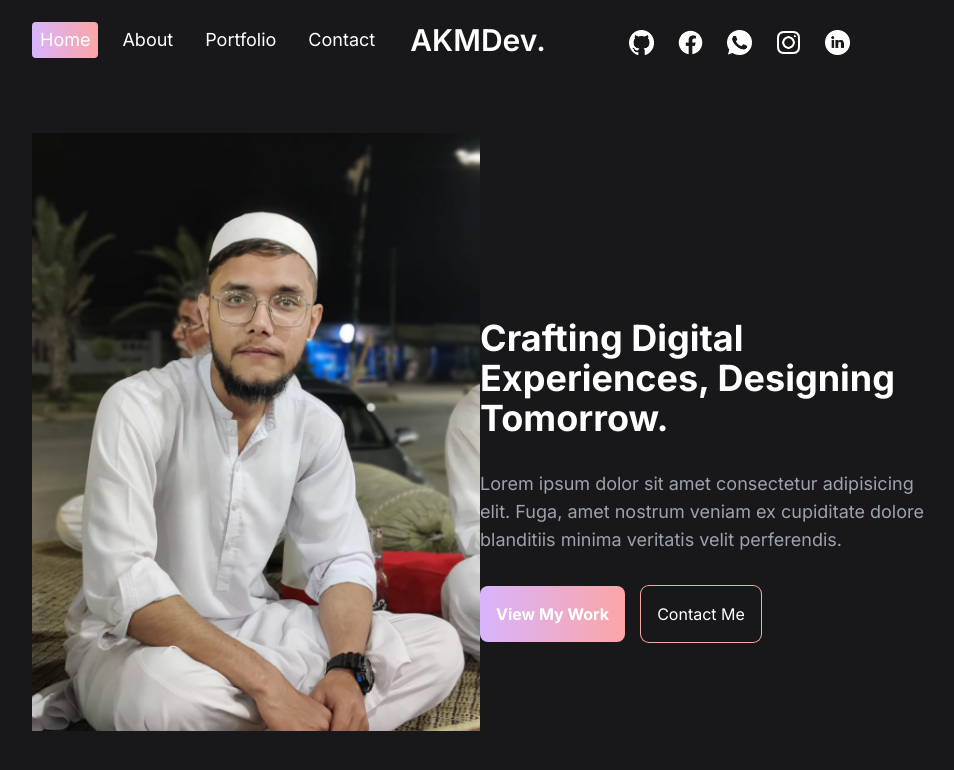
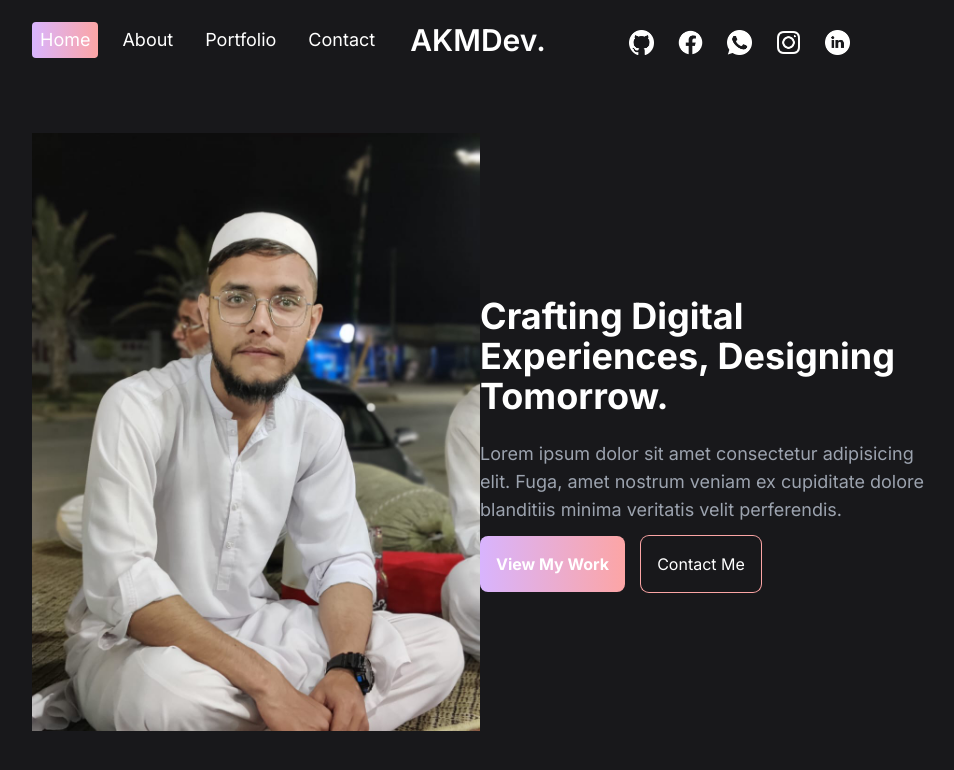
Before and after one commit to Amrkhwazir/My-Nextjs-Portfolio, a Next.js app: page / in a window 1280 px wide. Shown: the top 770 px of the page, without its empty margins (160-1114 px from the left). Built offline with nearby package versions, Linux system fonts and the light colour scheme.

Commit message:
alignment adjust

```diff
--- a/src/app/page.jsx
+++ b/src/app/page.jsx
@@ -6,19 +6,19 @@ const Homepage = () => {
 
   return (
     <motion.div className="h-full" initial={{y: "-200vh"}} animate={{y: "0%"}} transition={{duration: 1.2}}>
-    <div className="h-full overflow-scroll md:overflow-hidden lg:overflow-hidden flex flex-col lg:flex-row px-4 sm:px-8 md:px-12 lg:px-20 xl:px-48">
+    <div className="h-full flex flex-col lg:flex-row px-4 sm:px-8 md:px-12 lg:px-20 xl:px-48">
     {/* IMAGE CONTAINER */}
     <div className="h-1/2 lg:h-full lg:w-1/2 relative">
       <Image src="/hero.jpg" alt="" fill className="object-contain"/>
     </div>
     {/* TEXT CONTAINER */}
-    <div className=" h-1/2 pt-24 lg:h-full lg:w-1/2 flex flex-col gap-8 item-center justify-center">
+    <div className=" h-1/2 pt-6 lg:h-full lg:w-1/2 flex flex-col gap-8 item-center justify-center">
     {/* TITLE CONTAINER */}
-    <h1 className="text-3xl text-white  md:text-4xl font-bold">Crafting Digital Experiences, Designing Tomorrow.</h1>
+    <h1 className="text-2xl text-white  md:text-4xl font-bold">Crafting Digital Experiences, Designing Tomorrow.</h1>
     {/* DESC */}
-    <p className="md:text-lg text-gray-400">Lorem ipsum dolor sit amet consectetur adipisicing elit. Fuga, amet nostrum veniam ex cupiditate dolore blanditiis minima veritatis velit perferendis.</p>
+    <p className="-mt-2 md:text-lg text-gray-400">Lorem ipsum dolor sit amet consectetur adipisicing elit. Fuga, amet nostrum veniam ex cupiditate dolore blanditiis minima veritatis velit perferendis.</p>
     {/* BUTTONS   */}
-    <div className="w-full flex gap-4 pb-4 md:pb-0 lg:pb-0">
+    <div className="w-full flex gap-4 -mt-5 ">
       <button className="p-4 font-bold rounded-lg  bg-gradient-to-r from-purple-300 to-red-300 text-white">View My Work</button>
       <button className="p-4 rounded-lg ring-1 ring-red-300 text-white">Contact Me</button>
     </div>
```
